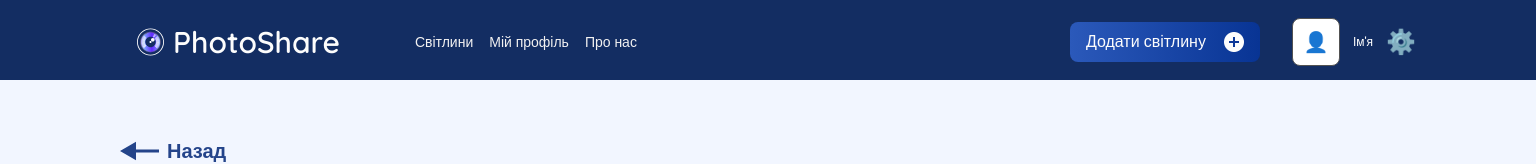
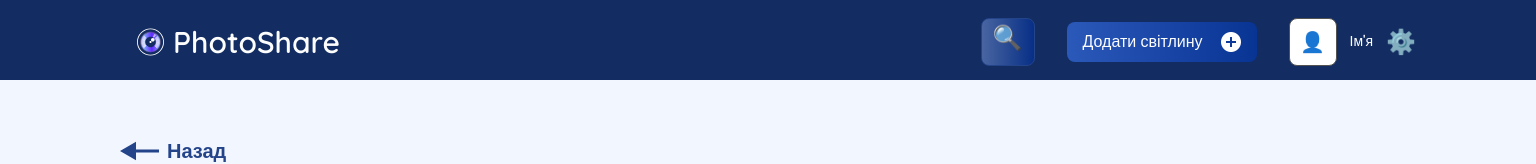
Before and after one commit to GoIT-Python-Web/Front-end-Python-Web-PhotoShare, a React (Vite) app: page /my-profile in a window 1536 px wide. Shown: the top 164 px of the page. Built offline with nearby package versions, Linux system fonts and the light colour scheme; a web font is replaced by a local one.

Commit message:
header menu & search input

```diff
--- a/src/components/Header/Header.jsx
+++ b/src/components/Header/Header.jsx
@@ -1,6 +1,7 @@
 import Container from "../container/Container.jsx";
 import Logo from "../Logo/Logo.jsx";
 import Button from "../UI/buttons/Button.jsx";
+import Input from "../UI/inputs/Input.jsx";
 import css from "./Header.module.css";
 import { useState } from "react";
 // import sprite from "/public/sprite.svg";
@@ -48,6 +49,7 @@ const Header = () => {
             <p className={css.userName}>Ім'я</p>
             <div className={css.settingsIcon}>⚙️</div>
           </div>
+
           <Button
             size="sm"
             variant="primary"
@@ -58,11 +60,15 @@ const Header = () => {
             <span>Додати світлину</span>
             <img src="/public/Plus@2x.png" width={20} height={20} alt="Plus" />
           </Button>
-          <nav className={`sidebar ${menuIsOpen ? "open" : ""}`}>
+
+          <input className={css.searchInput} placeholder={"🔍"} />
+
+          {menuIsOpen ? (
+            <nav className={css.sidebarOpen}>
               <div className={css.sidebarHeader}>
-              <div className={css.userIcon}></div>
+                <div className={css.userIcon}>👤</div>
                 <p className={css.userName}>Ім'я</p>
-              <div className={css.settingsIcon}></div>
+                <div className={css.settingsIcon}>⚙️</div>
               </div>
               <ul className={css.sidebarList}>
                 <li className={css.sidebarItem}>
@@ -87,6 +93,9 @@ const Header = () => {
               </li> */}
               </ul>
             </nav>
+          ) : (
+            <nav className={css.sidebar} />
+          )}
         </div>
       </Container>
     </header>
--- a/src/components/Header/Header.module.css
+++ b/src/components/Header/Header.module.css
@@ -3,33 +3,110 @@
   width: 100%;
   height: 60px;
   margin: 0 auto;
-  padding: 10px 14px;
+  padding: 10px 16px;
   backdrop-filter: blur(4px);
   background: var(--header-footer);
 }
 
-.logo {
-  display: none;
-}
-
 .headerWrap {
+  position: relative;
   display: flex;
   align-items: center;
   justify-content: space-between;
+  padding-inline: 16px;
 }
 
-.userSettings {
+.logo,
+.searchInput,
+.userSettings,
+.sidebar {
   display: none;
 }
 
 .burgerBtn {
+  display: flex;
+  align-items: center;
+  justify-content: center;
+  padding: 0;
   background: none;
   border: none;
+  z-index: 100;
+}
+
+.sidebarOpen {
+  position: absolute;
+  top: 0;
+  left: 0;
+  visibility: visible;
+  z-index: 99;
+  width: 100%;
+  height: 321px;
+  border-radius: 8px;
+  padding: 80px 16px 20px;
+  backdrop-filter: blur(4px);
+  background: linear-gradient(
+    90deg,
+    rgba(73, 101, 161, 0.96) 0%,
+    rgba(7, 47, 134, 0.96) 100%
+  );
+  transition: all 0.5s ease-in-out;
+}
+
+.sidebarHeader {
+  display: flex;
+  align-items: center;
+  column-gap: 13px;
+  min-width: 148px;
+  height: 48px;
+  border-bottom: 0.4px solid var(--additional-text);
+  padding-bottom: 4px;
+  width: 328px;
+  height: 52px;
+  margin-bottom: 32px;
+}
+
+.userIcon {
+  width: 48px;
+  height: 48px;
+  display: flex;
+  align-items: center;
+  justify-content: center;
+  border: 1px solid #525252;
+  border-radius: 8px;
+  background-color: #fff;
+  font-size: 20px;
+}
+
+.userName {
+  font-family: var(--font-family);
+  font-weight: 500;
+  font-size: 12px;
+  color: #fff;
+}
+
+.settingsIcon {
+  font-size: 24px;
   cursor: pointer;
 }
 
-nav {
-  display: none;
+.sidebarList {
+  display: flex;
+  flex-direction: column;
+  row-gap: 20px;
+}
+
+.sidebarLink {
+  font-family: var(--font-family);
+  font-weight: 500;
+  font-size: 18px;
+  line-height: 1.5;
+  color: var(--additional-text);
+  text-decoration: none;
+}
+
+.sidebarLink:hover {
+  font-weight: 600;
+  text-decoration: underline;
 }
 
 @media only screen and (min-width: 768px) {
@@ -38,24 +115,48 @@ nav {
     height: 80px;
     padding: 20px 36px;
   }
+
   .headerСontainer {
     display: flex;
     justify-content: space-between;
     align-items: center;
   }
+
   .headerWrap {
     display: flex;
     flex-direction: row-reverse;
     align-items: start;
     justify-content: center;
     column-gap: 32px;
+    padding: 0;
   }
+
   .burgerIcon {
     max-width: 32px;
     max-height: 32px;
   }
+
   .logo {
     display: flex;
+  }
+
+  .sidebar {
+    visibility: hidden;
+    top: -100%;
+    transition: all 0.5s ease-in-out;
+  }
+
+  .sidebarOpen {
+    top: -10px;
+    left: -105px;
+    padding: 80px 36px 20px;
+    min-width: 372px;
+    width: 372px;
+    height: 337px;
+  }
+
+  .sidebarList {
+    row-gap: 28px;
   }
 }
 
@@ -64,38 +165,45 @@ nav {
     min-width: 1196px;
     padding: 17.5px 72px;
   }
+
   .headerWrap {
     align-items: center;
   }
+
   .burgerBtn {
     display: none;
   }
-  .userSettings {
+
+  .searchInput {
     display: flex;
-    align-items: center;
-    column-gap: 13px;
+    width: 54px;
+    height: 48px;
+    padding: 8px;
+    border: 1px solid var(--text);
+    border-radius: 8px;
+    outline: none;
+    font-family: var(--font-family);
+    color: var(--additional-text);
+    transition: border-color 0.3s ease, color 0.3s ease;
+    background: linear-gradient(90deg, #4965a1 0%, #072f86 100%);
   }
-  .userIcon {
-    width: 48px;
-    height: 48px;
-    display: flex;
-    align-items: center;
-    justify-content: center;
-    border: 1px solid #525252;
-    border-radius: 8px;
-    background-color: #fff;
-    font-size: 20px;
+
+  .searchInput:focus {
+    border-color: var(--button-hover);
+    width: 100%;
   }
-  .userName {
-    font-family: var(--font-family);
-    font-weight: 500;
-    font-size: 12px;
-    color: #fff;
+
+  .searchInput::placeholder {
+    font-size: 24px;
+    text-align: center;
+    opacity: 1;
+    transition: all 0.3s ease;
   }
-  .settingsIcon {
-    font-size: 24px;
-    cursor: pointer;
+
+  .searchInput:focus::placeholder {
+    opacity: 0;
   }
+
   .addBtn {
     border-radius: 9px;
     min-width: 181px;
@@ -103,19 +211,33 @@ nav {
     font-size: 20px;
     color: #141212;
   }
+
+  .userSettings {
+    display: flex;
+    align-items: center;
+    column-gap: 13px;
+  }
+
+  .userName {
+    font-size: 14px;
+  }
+
   nav {
     display: flex;
     justify-content: space-between;
     align-items: center;
   }
-  .sidebarHeader {
+
+  .sidebarOpen {
     display: none;
   }
+
   .sidebarList {
     display: flex;
     column-gap: 16px;
     margin-right: 401px;
   }
+
   .sidebarLink {
     text-decoration: none;
     font-family: var(--font-family);
@@ -124,6 +246,7 @@ nav {
     line-height: 1.5;
     color: #f3f2f2;
   }
+
   .sidebarLink:hover {
     text-decoration: underline;
   }
--- a/src/components/Logo/Logo.jsx
+++ b/src/components/Logo/Logo.jsx
@@ -3,7 +3,7 @@ import css from "./Logo.module.css";
 const Logo = () => {
   return (
     <>
-      <div className={css.logobox}>
+      <div className={css.logoBox}>
         <a href="#" className={css.logoLink}>
           <img className={css.logoImg} src="/favicon.svg" alt="Logo" />
           <span className={css.logoTitle}>PhotoShare</span>
--- a/src/components/Logo/Logo.module.css
+++ b/src/components/Logo/Logo.module.css
@@ -1,9 +1,9 @@
-.logobox {
+.logoBox {
   display: none;
 }
 
 @media only screen and (min-width: 768px) {
-  .logobox {
+  .logoBox {
     display: flex;
     align-items: center;
     justify-content: center;
@@ -37,10 +37,9 @@
 }
 
 @media only screen and (min-width: 1440px) {
-  .logobox {
+  .logoBox {
     min-width: 236px;
     height: 46px;
-    font-size: 30px;
   }
   .logoImg {
     width: 29px;
```
Lines whose indentation alone changed are shown as unchanged.
